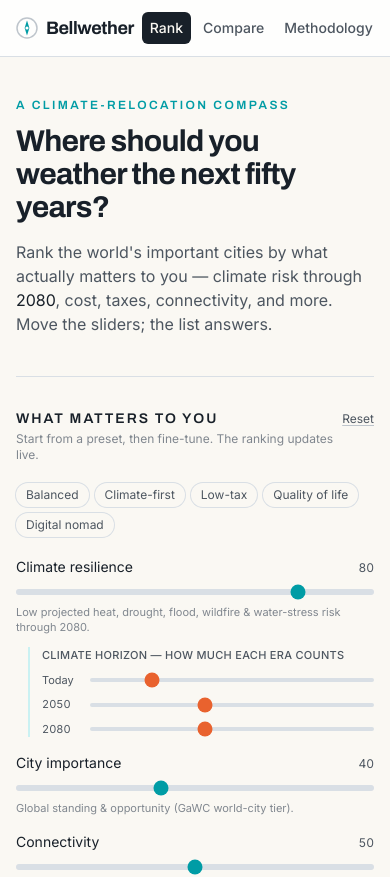
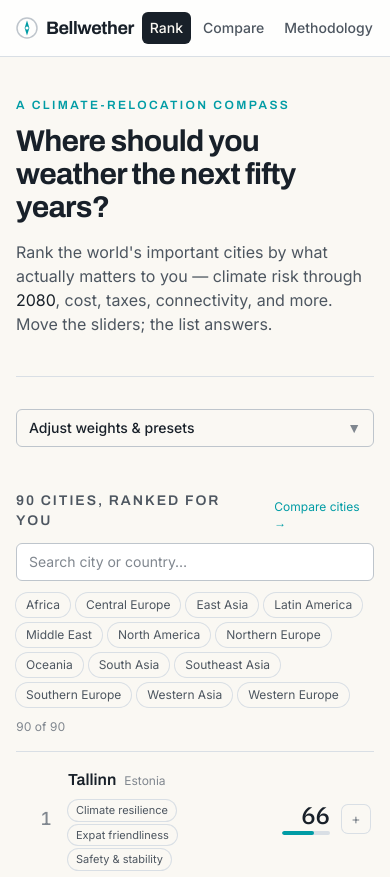
Before and after one commit to mheld/bellwether, a React (Vite) app: page / in a window 390 px wide. Shown: the top 877 px of the page. Built offline with nearby package versions, Linux system fonts and the light colour scheme.

Commit message:
feat: collapse weights panel on mobile
The 10-slider panel is collapsed behind a toggle on small screens so the
ranking is reachable without long scrolling; desktop keeps the sticky panel.

```diff
--- a/src/pages/HomePage.tsx
+++ b/src/pages/HomePage.tsx
@@ -15,6 +15,7 @@ export function HomePage() {
   const [regions, setRegions] = useState<Set<string>>(new Set())
   const PAGE = 25
   const [visible, setVisible] = useState(PAGE)
+  const [panelOpen, setPanelOpen] = useState(false)
 
   const rankById = useMemo(
     () => new Map(ranked.map((sc, i) => [sc.city.id, i + 1])),
@@ -68,9 +69,19 @@ export function HomePage() {
       {/* Workspace */}
       <div className="grid gap-8 py-8 lg:grid-cols-[18rem_1fr] lg:gap-12">
         <aside className="lg:sticky lg:top-20 lg:h-fit lg:max-h-[calc(100dvh-6rem)] lg:overflow-y-auto lg:pr-1">
-          <WeightsPanel />
-          <div className="mt-5 border-t border-line pt-4">
-            <ShareButton />
+          <button
+            onClick={() => setPanelOpen((o) => !o)}
+            className="mb-3 flex w-full items-center justify-between rounded-md border border-line-strong px-3 py-2 text-sm font-medium text-ink lg:hidden"
+            aria-expanded={panelOpen}
+          >
+            <span>{panelOpen ? 'Hide weights' : 'Adjust weights & presets'}</span>
+            <span className="text-ink-faint">{panelOpen ? '▲' : '▼'}</span>
+          </button>
+          <div className={panelOpen ? 'block' : 'hidden lg:block'}>
+            <WeightsPanel />
+            <div className="mt-5 border-t border-line pt-4">
+              <ShareButton />
+            </div>
           </div>
         </aside>
 
```
Also changed, not shown: src/data/dataset.json.
